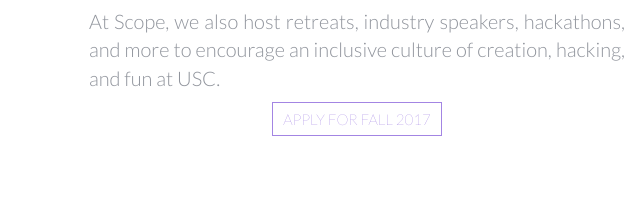
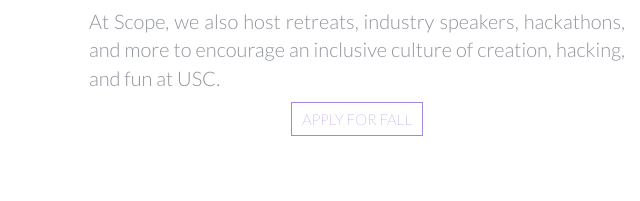
Before and after one commit to scopeusc/scopeusc.github.io, a plain HTML site: page index.html in a window 1280 px wide. Shown: the part 1093-1294 px from the top of the page, 283-923 px from the left. Drawn offline with nearby package versions, Linux system fonts and the light colour scheme.

Commit message:
Fixed size of button

```diff
--- a/index.html
+++ b/index.html
@@ -101,7 +101,7 @@
             <p>That's the motto that Scope was founded and built on. As a member you will build projects as part of an exciting curriculum that hones and improves your coding skills. Best of all, members join the tight-knit Scope family and get to partake in awesome community events throughout the semester.</p>
             <p>At Scope, we also host retreats, industry speakers, hackathons, and more to encourage an inclusive culture of creation, hacking, and fun at USC.</p>
             <div class="page-apply">
-              <a class="nav-link" href="apply">APPLY FOR FALL 2017</a>
+              <a class="nav-link" href="apply">APPLY FOR FALL</a>
             </div>
           </div>
         </div>
```
